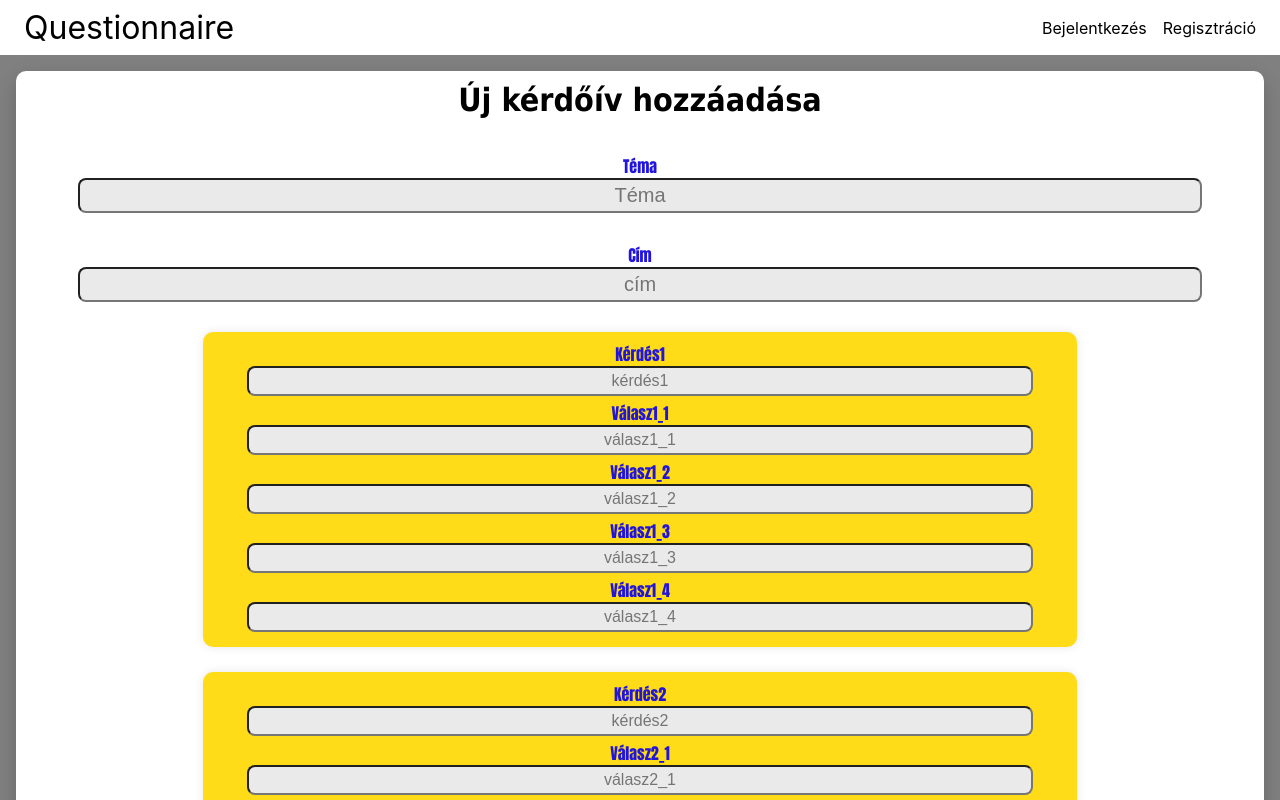
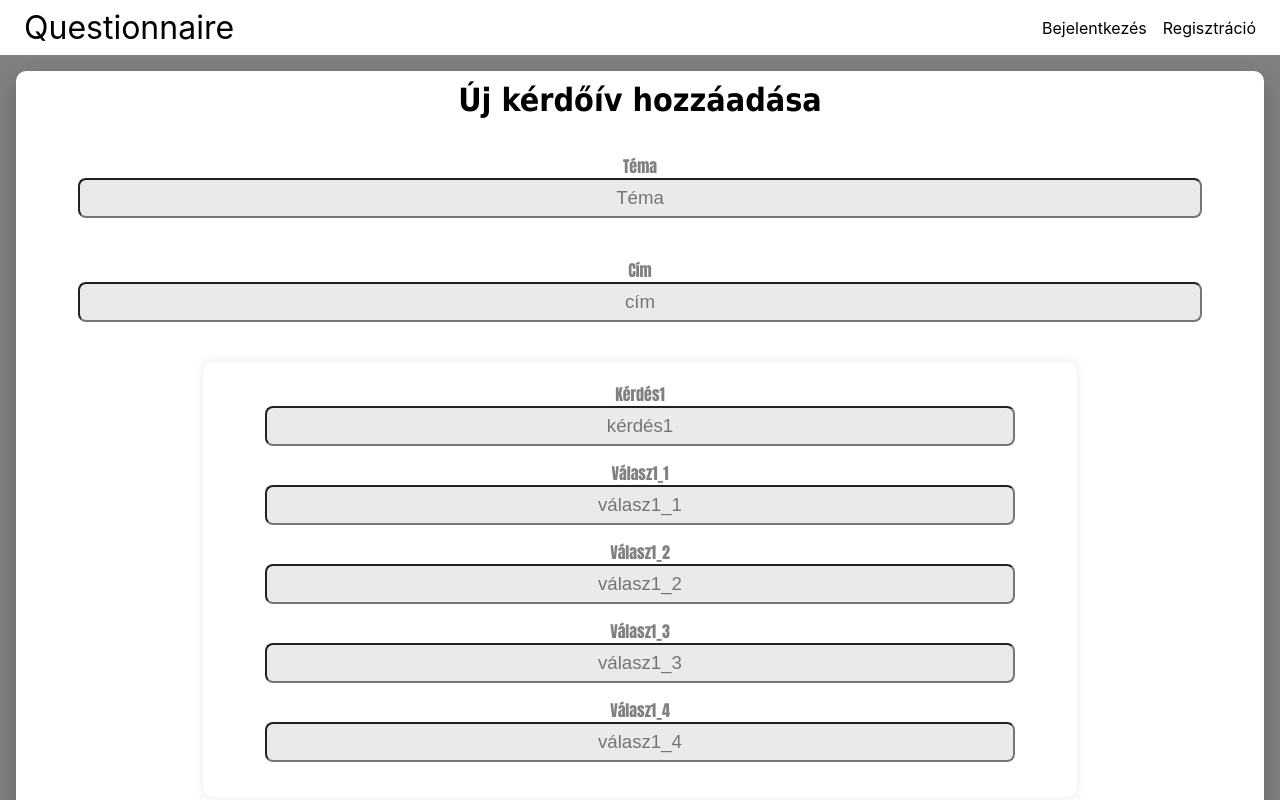
Before and after one commit to JaniITmer/Nagy-Projektmunka, a React (Create React App) app in the folder questionnaire/frontend/: page /new-questionnaire in a window 1280 px wide. Shown: the top 800 px of the page. Built offline with nearby package versions, Linux system fonts and the light colour scheme.

Commit message:
Design változtatások/ hiba javítás
Co-Authored-By: Juhász Gergő <145288128+GerusJ@users.noreply.github.com>

```diff
--- a/questionnaire/frontend/src/App.css
+++ b/questionnaire/frontend/src/App.css
@@ -53,17 +53,17 @@ body {
 
 .nav li.active {
   color: black;
-  background-color: gold;
+  background-color: gray;
 }
 
 .nav li:hover {
   color: black;
-  background-color: gold;
+  background-color: gray;
   transition: 0.5s;
 }
 body{
   background-color: grey;
 }
 .kijelentkezes-btn{
-  background-color: brown;
+  background-color: gray;
 }
--- a/questionnaire/frontend/src/pages/styles/Home.css
+++ b/questionnaire/frontend/src/pages/styles/Home.css
@@ -9,7 +9,7 @@
     font: size 24px;
     background-color: transparent;
     border: none;
-    color: blue;
+    color: rgb(23, 23, 31);
     cursor: pointer;
     transition: color 0.3s;
     text-decoration: none;
@@ -18,7 +18,7 @@
 
 
 .ujKerdoivGomb:hover{
-    color:gold;
+    color: grey;
 }
 
 .kerdoivGomb:hover{
@@ -32,7 +32,7 @@
     margin-left: 20px;
     margin-top: 20px;
     margin-bottom: 20px;
-    box-shadow: 0 4px 8px 0 gold;
+    box-shadow: 0 4px 8px 0 gray;
     transition: 0.3s;
     width: 45%;
     border-radius: 5px;
--- a/questionnaire/frontend/src/pages/styles/Login.css
+++ b/questionnaire/frontend/src/pages/styles/Login.css
@@ -5,7 +5,7 @@
 .h1{
     font-size: 40px;
     font-weight: 700;
-    color: blue;
+    color: balck;
     font-family: Tahoma, sans-serif;
 }
 .login-page{
--- a/questionnaire/frontend/src/pages/styles/NewQuestionnaire.css
+++ b/questionnaire/frontend/src/pages/styles/NewQuestionnaire.css
@@ -1,21 +1,14 @@
-
 .Ques-div {
-  background-color: rgb(255, 220, 23);
+  background-color: gray;
   box-shadow: 0 0 10px rgba(0, 0, 0, 0.1);
   width: 70%;
-  height: auto;
-  display: block;
   margin: auto;
   border-radius: 10px;
   padding: 20px;
   margin-bottom: 20px;
 }
 
-.radioBtn {
-  margin-left: 20px;
-}
-
-.Ques-options-container{
+.Ques-options-container {
   margin-bottom: 5px;
   display: flex;
   flex-direction: row;
@@ -23,84 +16,56 @@
   margin-left: 10px;
 }
 
-.Ques-option{
-  background-color: rgb(29, 116, 128);
+.Ques-option {
+  background-color: #1d7480;
   border-radius: 10px;
   color: #eeeeee;
   cursor: pointer;
   display: block;
   margin: auto;
-  padding: 5px;
+  padding: 10px;
   transition: 0.3s linear all;
-  border: 2px solid rgb(6, 65, 73);;
+  border: 2px solid #064149;
   font-weight: bold;
   text-align: center;
-  margin-top: 5px;
   width: 40%;
-  margin-left: 0px;
 }
-.Ques-option:hover{
-  background-color: rgb(13, 86, 95);;
+
+.Ques-option:hover {
+  background-color: #0d565f;
 }
 
 .newQues-div2 {
-    background-color: rgb(255, 220, 23);
   box-shadow: 0 0 10px rgba(0, 0, 0, 0.1);
   width: 70%;
-    height: auto;
-    display: block;
   margin: auto;
   border-radius: 10px;
-    padding-top: 10px;
-    padding-bottom: 10px;
+  padding: 20px;
+  margin-bottom: 20px;
 }
 
-.newQues-inputH1{
+.newQues-inputH1,
+.newQues-inputQues,
+.newQues-inputAns {
   display: flex;
   align-items: center;
   margin: auto;
-    margin-bottom: 5px;
+  margin-bottom: 15px;
   width: 90%;
-    height: 35px;
+  height: 40px;
   background-color: #eaeaea;
   border-radius: 8px;
   text-align: center;
-    font-size: 15pt;
+  font-size: 14pt;
 }
 
-.newQues-inputQues{
-    display: flex;
-    align-items: center;
-    margin: auto;
-    margin-bottom: 5px;
-    width: 90%;
-    height: 30px;
-    background-color: #eaeaea;
-    border-radius: 8px;
-    text-align: center;
-    font-size: 12pt;
-}
-
-.newQues-inputAns{
-    display: flex;
-    align-items: center;
-    margin: auto;
-    margin-bottom: 5px;
-    width: 90%;
-    height: 30px;
-    background-color: #eaeaea;
-    border-radius: 8px;
-    text-align: center;
-    font-size: 12pt;
-}
-
-.newQues-label{
+.newQues-label {
   margin-top: 10px;
-    color:rgb(33, 20, 221);
+  color: gray;
   font-family: Impact, Haettenschweiler, 'Arial Narrow Bold', sans-serif;
 }
 
-.newQues-button{
+.newQues-button {
   width: 280px;
   height: 50px;
   background: #2f4d57;
@@ -110,17 +75,18 @@
   transition: 0.5s;
   border-radius: 20px;
   cursor: pointer;
-  font-size: 18pt;
+  font-size: 16pt;
   margin: 0 auto;
   margin-top: 30px;
   margin-bottom: 10px;
 }
 
-.newQues-button:hover{
-  transform: scale(1.25);
+.newQues-button:hover {
+  transform: scale(1.1);
 }
 
-.newQues-H1{
+.newQues-H1 {
   margin-top: 10px;
   font-family: Tahoma, sans-serif;
+  color: gray;
 }
--- a/questionnaire/frontend/src/pages/styles/Register.css
+++ b/questionnaire/frontend/src/pages/styles/Register.css
@@ -5,7 +5,7 @@
     height: 50px;
     font-size: 30px;
 
-    color:blue;
+    color:black;
     font-style:italic;
     font-weight: bold;
 
@@ -19,7 +19,7 @@
 .form__label{
     font-size: large;
     margin-top: 10px;
-    color:blue;
+    color:black;
     font-family: Impact, Haettenschweiler, 'Arial Narrow Bold', sans-serif;
 
 
@@ -31,7 +31,7 @@
 }
 
 .cim{
-    color: blue;
+    color: black;
 }
 .red-rounded-border {
 
@@ -69,13 +69,13 @@
 }
 .btn:hover{
     transform: scale(1.2);
-    color: brown;
+    color: gray ;
 }
 
 .tracker-box{
-    background-color:gold;
+    background-color: white;
     font-size: 14px;
-    color: blue;
+    color: black;
     letter-spacing: 0.09em;
     padding: 15px;
     border-radius: 5px;
```
Also changed, not shown: 2 other files (tests, documents, lock files or other folders). Lines whose indentation alone changed are shown as unchanged.
